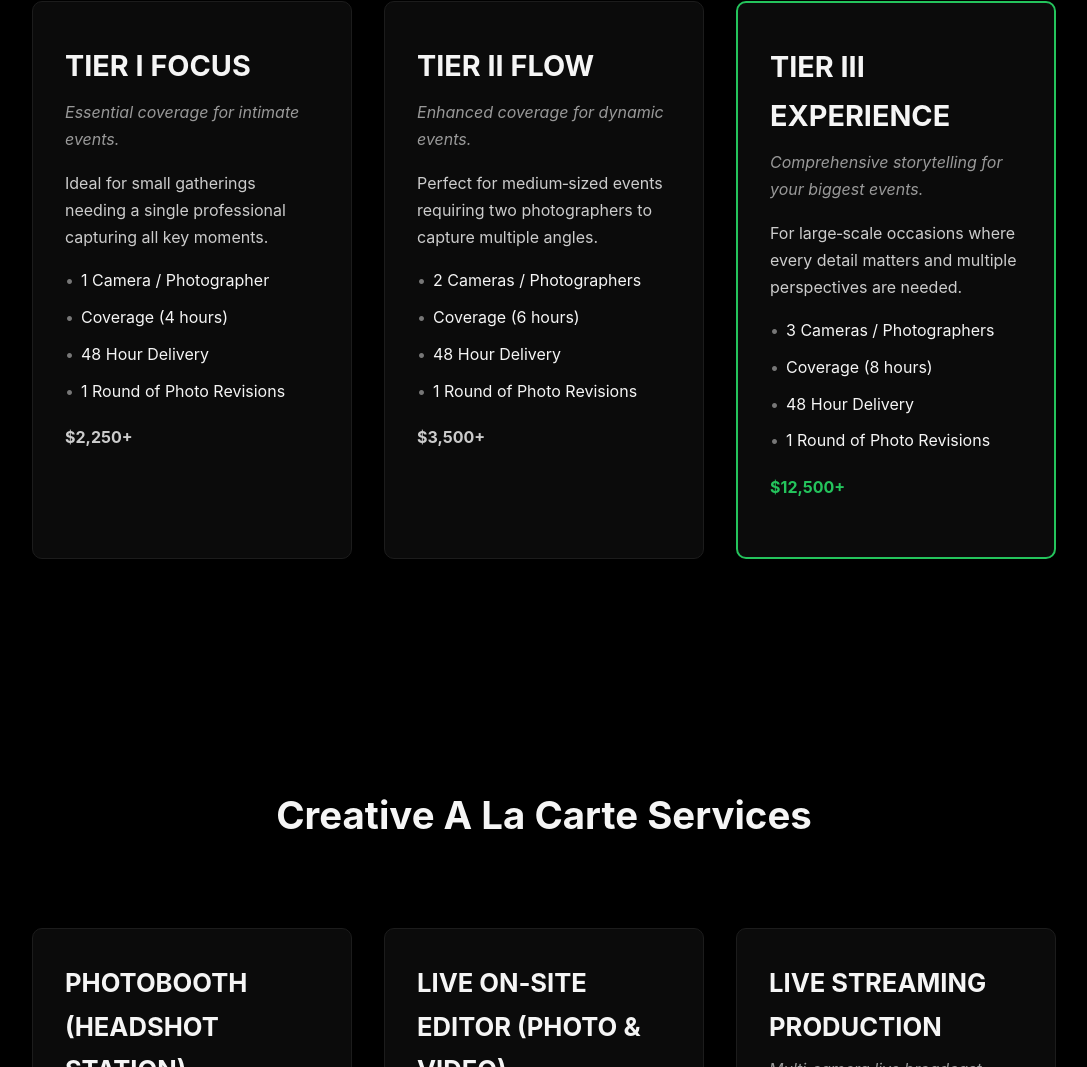
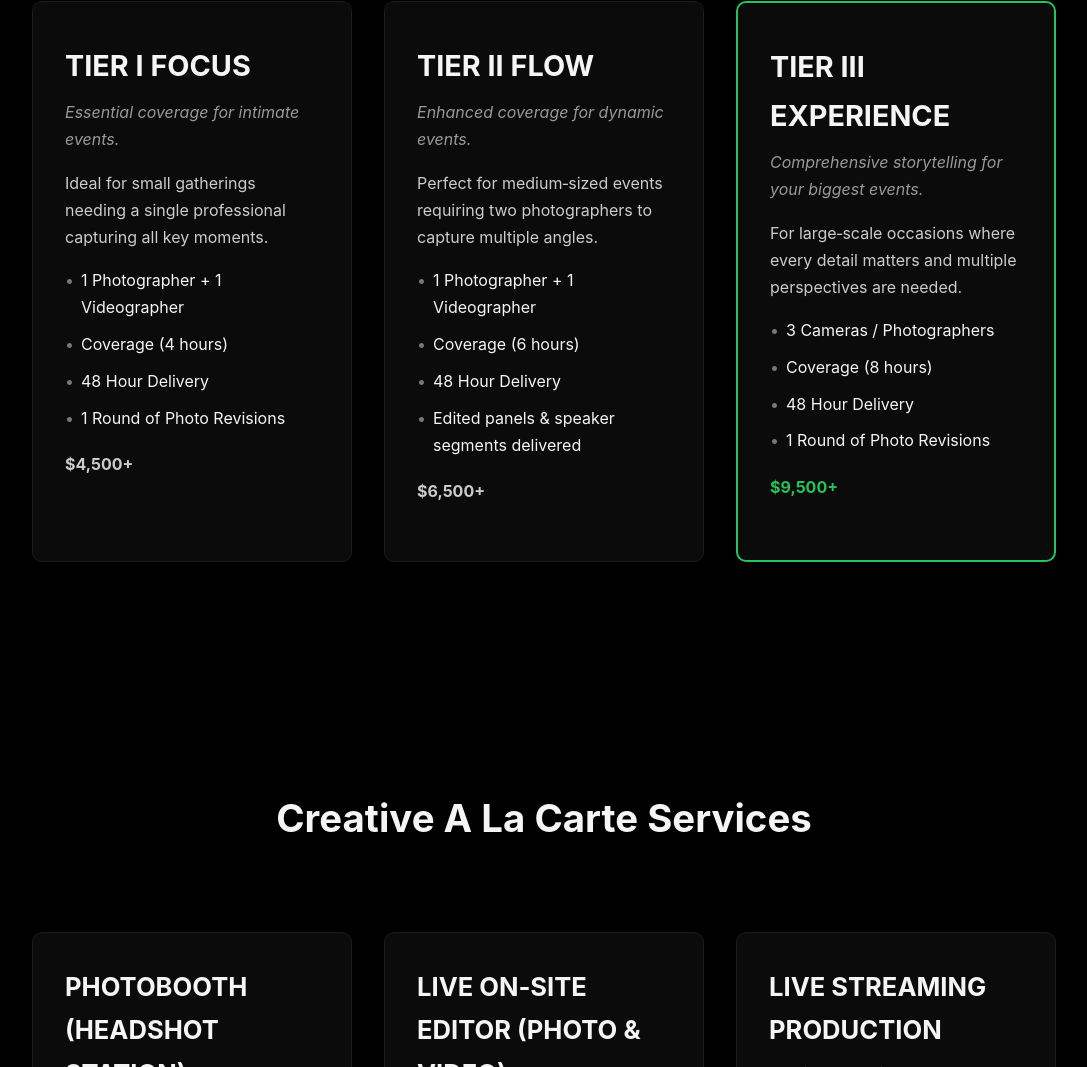
Before and after one commit to OHADKAB/dada-event-static, a plain HTML site: page index.html in a window 1280 px wide. Shown: the part 1056-2123 px from the top of the page, without its empty margins (96-1183 px from the left). Drawn offline with Linux system fonts and the light colour scheme.

Commit message:
Update package details and pricing per user request

```diff
--- a/index.html
+++ b/index.html
@@ -38,12 +38,14 @@
           Ideal for small gatherings needing a single professional capturing all key moments.
         </p>
         <ul>
-          <li>1 Camera / Photographer</li>
+          <!-- Updated to include a videographer as part of the base package -->
+          <li>1 Photographer + 1 Videographer</li>
           <li>Coverage (4 hours)</li>
           <li>48 Hour Delivery</li>
           <li>1 Round of Photo Revisions</li>
         </ul>
-        <p class="price">$2,250+</p>
+        <!-- Updated pricing per client request -->
+        <p class="price">$4,500+</p>
       </div>
       <div class="package-card">
         <h3>TIER II Flow</h3>
@@ -52,12 +54,14 @@
           Perfect for medium‑sized events requiring two photographers to capture multiple angles.
         </p>
         <ul>
-          <li>2 Cameras / Photographers</li>
+          <!-- Updated to include a videographer and edited panels/speaker segments -->
+          <li>1 Photographer + 1 Videographer</li>
           <li>Coverage (6 hours)</li>
           <li>48 Hour Delivery</li>
-          <li>1 Round of Photo Revisions</li>
+          <li>Edited panels &amp; speaker segments delivered</li>
         </ul>
-        <p class="price">$3,500+</p>
+        <!-- Updated pricing per client request -->
+        <p class="price">$6,500+</p>
       </div>
       <div class="package-card premium">
         <h3>TIER III Experience</h3>
@@ -71,7 +75,8 @@
           <li>48 Hour Delivery</li>
           <li>1 Round of Photo Revisions</li>
         </ul>
-        <p class="price">$12,500+</p>
+        <!-- Updated pricing per client request -->
+        <p class="price">$9,500+</p>
       </div>
     </div>
   </section>
```
